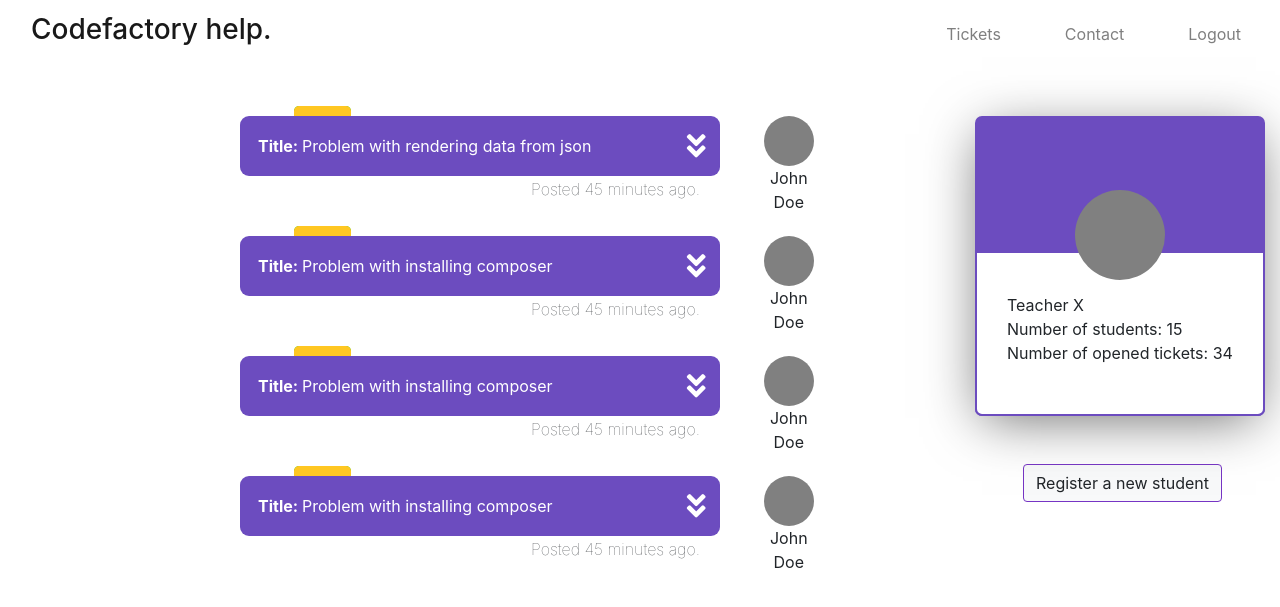
After one commit to Alexhardo/FSWD40-Project04, a PHP site: page /cf-files/View/teacher_page.php in a window 1280 px wide. The commit adds this page. Shown: the top 607 px of the page. Run offline with PHP 8.4, Linux system fonts and the light colour scheme; some libraries are stand-ins or nearby versions.

Commit message:
teacher view templaet

```diff
--- /dev/null
+++ b/Project/View/teacher_page.php
@@ -0,0 +1,42 @@
+<!DOCTYPE html>
+<html lang="en">
+<head>
+    <meta charset="UTF-8">
+    <meta name="viewport" content="width=device-width, initial-scale=1.0">
+    <meta http-equiv="X-UA-Compatible" content="ie=edge">
+    <link rel="stylesheet" href="https://stackpath.bootstrapcdn.com/bootstrap/4.1.2/css/bootstrap.min.css" integrity="sha384-Smlep5jCw/wG7hdkwQ/Z5nLIefveQRIY9nfy6xoR1uRYBtpZgI6339F5dgvm/e9B" crossorigin="anonymous">
+    <link rel="stylesheet" href="https://use.fontawesome.com/releases/v5.1.1/css/all.css" integrity="sha384-O8whS3fhG2OnA5Kas0Y9l3cfpmYjapjI0E4theH4iuMD+pLhbf6JI0jIMfYcK3yZ" crossorigin="anonymous">
+    <link rel="stylesheet" href="../style/style.css">
+    <title>Document</title>
+</head>
+<body>
+
+</body>
+</html>
+<?php include 'inc/navbar.php' ?>
+<main>
+    <div class="container-fluid mt-5">
+        <div class="row">
+            <div class="left-inner-container col-lg-9 col-md-9 col-sm-9">
+                <div class="ticket-container"></div>
+            </div>
+            <div class="right-inner-container col-lg-3 col-md-3">
+                <div class="profile-widget">
+                    <div class="profile-widget-avatar"></div>
+                    <div class="profile-widget-text">
+                        <p>Teacher X</p>
+                        <p>Number of students: 15</p>
+                        <p>Number of opened tickets: 34</p>
+                    </div>
+                </div>
+                <button class="btn btn-light mt-5 ml-5" style="border: 1px solid #7634C4;">Register a new student</button>
+            </div>
+        </div>
+    </div>
+</main>
+<script src="https://ajax.googleapis.com/ajax/libs/jquery/3.3.1/jquery.min.js"></script>
+<script src="https://cdnjs.cloudflare.com/ajax/libs/popper.js/1.14.3/umd/popper.min.js" integrity="sha384-ZMP7rVo3mIykV+2+9J3UJ46jBk0WLaUAdn689aCwoqbBJiSnjAK/l8WvCWPIPm49" crossorigin="anonymous"></script>
+<script src="https://stackpath.bootstrapcdn.com/bootstrap/4.1.2/js/bootstrap.min.js" integrity="sha384-o+RDsa0aLu++PJvFqy8fFScvbHFLtbvScb8AjopnFD+iEQ7wo/CG0xlczd+2O/em" crossorigin="anonymous"></script>
+<script src="../js/teacher_view.js"></script>
+</body>
+</html>
--- /dev/null
+++ b/Project/js/teacher_view.js
@@ -0,0 +1,38 @@
+let items = [];
+$.getJSON("../js/dummy_data.json", (data) => {
+        $.each(data, (key, val) => {
+                items.push(val)
+            })
+for (let i = 0; i < items.length; i++) {
+    $(`.ticket-container:eq(${0})`).append(`
+    <div class="row">
+            <div class="ticket-box col-lg-6 col-md-6 col-sm-9 col-9 offset-lg-3 offset-md-3">
+                <div class="green-label"></div>
+                <div class="orange-label"></div>
+                <p class="ticket-date">Posted 45 minutes ago.</p>
+                <p class="ticket-title"><strong>Title: </strong>${items[i].title}</p>
+                <button class="expand-ticket"><i class="fas fa-angle-double-down down"></i></button>
+                <div class="panel">
+                    <p><strong>Description: </strong><br>${items[i].description}</p>
+                    <div class="row">
+                    <button class="btn btn-warning col-lg-3 offset-lg-5">Take the ticket</button>
+                    <button class="btn btn-success col-lg-3 ml-2">Close the ticket</button>
+                    </div>
+                </div>
+            </div>
+            <div class="ticket-author col-lg-1 col-md-1 col-sm-1 col-1">
+                <div class="avatar text-center ml-auto mr-auto"></div>
+                <p class="text-center">John Doe</p>
+            </div>
+        </div>
+    `)
+}
+
+var accordions = document.querySelectorAll("button.expand-ticket");
+for (var i = 0; i < accordions.length; i++) {
+accordions[i].onclick = function() {
+    this.nextElementSibling.classList.toggle("show");
+    $(this).toggleClass("rotate-button");
+};
+}
+})
--- a/Project/style/partials/_profile_widget.scss
+++ b/Project/style/partials/_profile_widget.scss
@@ -19,11 +19,9 @@
         text-align: start;
         p {
             margin: 0px;
+            margin-left: 30px;
             &:nth-child(1) {
                 margin-top: 40px;
-                margin-left: 30px;
-            }
-            &:nth-child(2) {
                 margin-left: 30px;
             }
         }
--- a/Project/style/partials/_ticket_box.scss
+++ b/Project/style/partials/_ticket_box.scss
@@ -1,7 +1,6 @@
 .ticket-box {
     background-color: #6C4CBF;
     border-radius: 9px;
-    // width: 40%;
     padding: 0px;
     height: 100%;
     margin-bottom: 60px;
@@ -54,9 +53,7 @@
         font-size: 30px;
         right: 3%;
         transition: 0.3s;
-        .rotate-button {
-            transform: rotate(180deg);
-        }
+
     }
     .panel {
         margin-left: 30px;
@@ -80,3 +77,6 @@
             box-shadow: -1px 10px 52px -8px rgba(107,107,107,1);
     }
 }
+.rotate-button {
+    transform: rotate(180deg)!important;
+}
--- a/Project/style/style.css
+++ b/Project/style/style.css
@@ -48,8 +48,6 @@
     font-size: 30px;
     right: 3%;
     transition: 0.3s; }
-    .ticket-box button.expand-ticket .rotate-button {
-      transform: rotate(180deg); }
   .ticket-box .panel {
     margin-left: 30px;
     background-color: #fff;
@@ -68,6 +66,9 @@
     max-height: 2200px !important;
     padding: 8px;
     box-shadow: -1px 10px 52px -8px #6b6b6b; }
+
+.rotate-button {
+  transform: rotate(180deg) !important; }
 
 .ticket-author {
   margin-left: 3%; }
@@ -93,11 +94,10 @@
     border-radius: 0 0 7px 7px;
     text-align: start; }
     .profile-widget .profile-widget-text p {
-      margin: 0px; }
+      margin: 0px;
+      margin-left: 30px; }
       .profile-widget .profile-widget-text p:nth-child(1) {
         margin-top: 40px;
-        margin-left: 30px; }
-      .profile-widget .profile-widget-text p:nth-child(2) {
         margin-left: 30px; }
   .profile-widget .profile-widget-avatar {
     z-index: 1;
```
Also changed, not shown: 1 other file.
